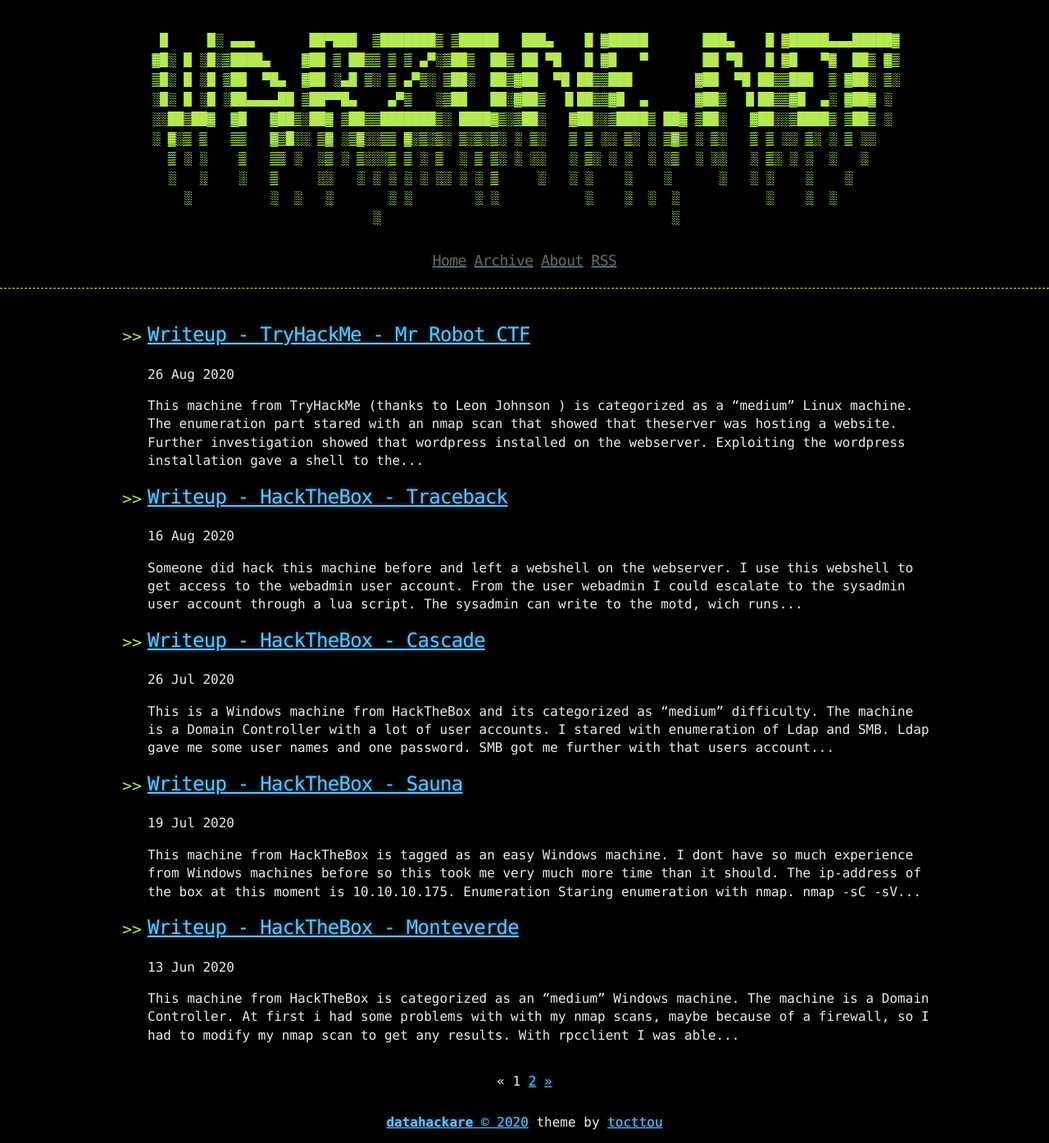
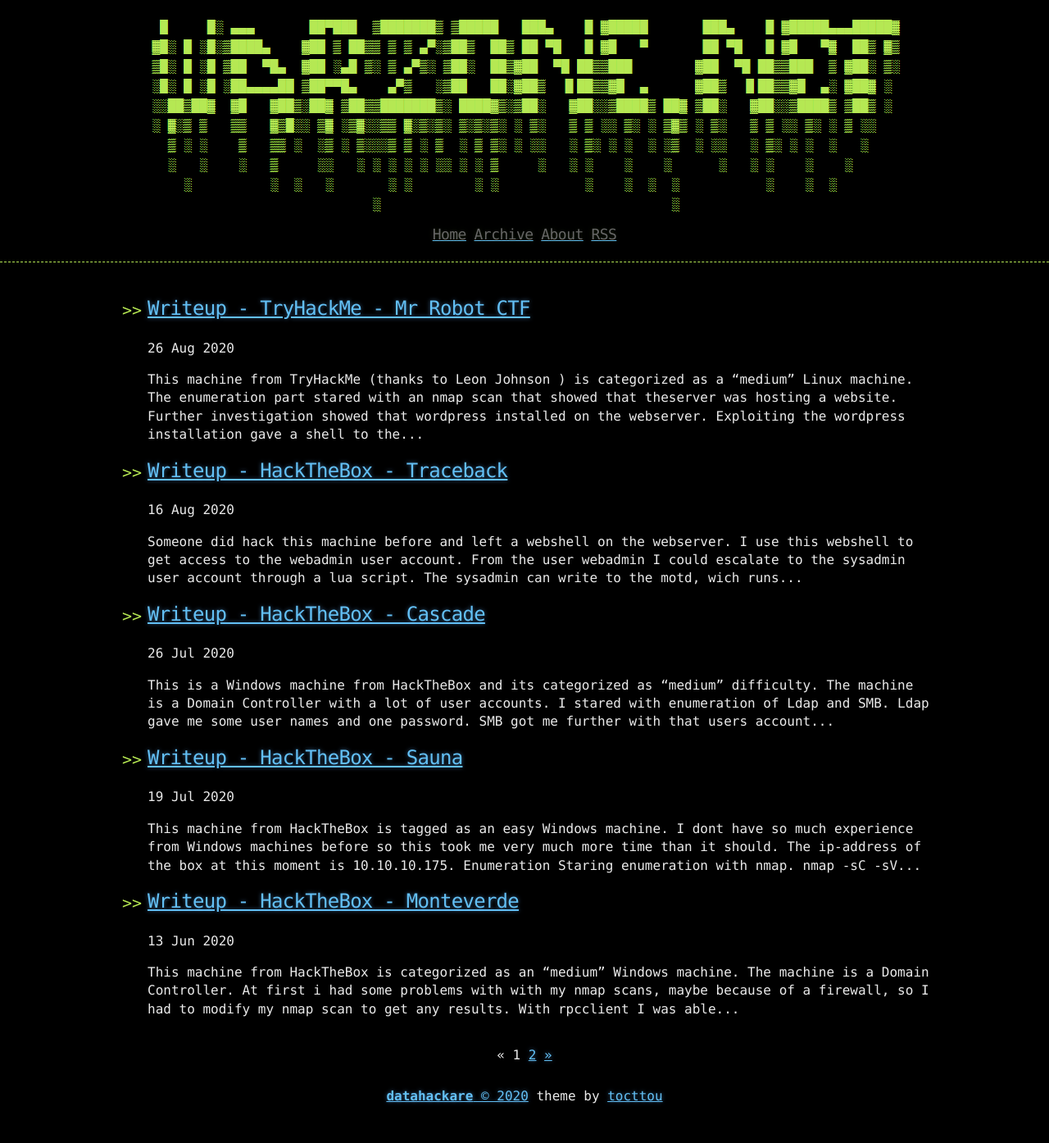
Before and after one commit to datahackare/warz0ne, a Jekyll site: the page built from index.html, in a window 1280 px wide. Shown: the whole page at 82% size. Built offline with Jekyll 4.4.1, drawn with Linux system fonts in a browser that asks for light colours; the list of posts is cut into pages by our own code; after the commit the page ends 1362 px from its top, so only the background shows below that.

Commit message:
Update header.html

```diff
--- a/_includes/header.html
+++ b/_includes/header.html
@@ -6,7 +6,7 @@
     </a> -->
 
     <div class="header-links">
-      <p><img src="Pictures/banner.PNG" class="responsive" display:block max-width: 100%><br /></p>
+      <img src="Pictures/banner.PNG" max-width: 100%><br />
     <!--- <pre style="border:black">
  █     █░ ▄▄▄       ██▀███  ▒███████▒ ▒█████   ███▄    █ ▓█████       ███▄    █ ▓█████▄▄▄█████▓
 ▓█░ █ ░█░▒████▄    ▓██ ▒ ██▒▒ ▒ ▒ ▄▀░▒██▒  ██▒ ██ ▀█   █ ▓█   ▀       ██ ▀█   █ ▓█   ▀▓  ██▒ ▓▒
```
